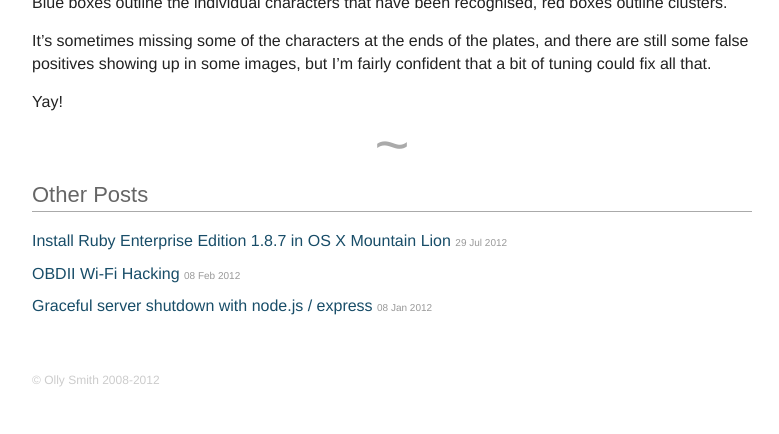
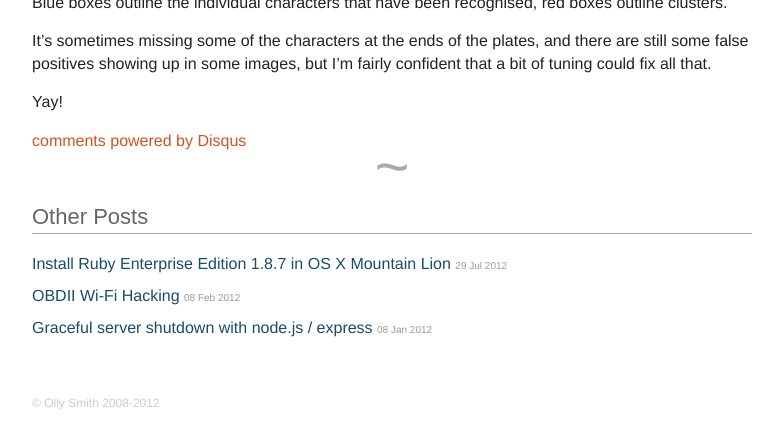
Before and after one commit to oesmith/oesmith.github.com, a Jekyll site: the page built from _posts/2009-09-24-looking-promising.md, in a window 1280 px wide, cut to the strip 576-1010 px from the top of the page. Shown: the whole strip, without its empty margins (248-1027 px from the left). Built offline with Jekyll 4.4.1, drawn with Linux system fonts in a browser that asks for light colours; some web fonts are replaced; comment, search, counter and statistics services are not loaded; before the commit the page ends 987 px from its top, so only the background shows below that; some of the changed lines change nothing that is shown.

Commit message:
Add jekyll.

```diff
--- a/_config.yml
+++ b/_config.yml
@@ -1 +1,2 @@
 auto: true
+lsi: true
--- a/_layouts/post.html
+++ b/_layouts/post.html
@@ -8,6 +8,17 @@
   </header>
   {{ content }}
   <footer>
+    <div id="disqus_thread"></div>
+    <script type="text/javascript">
+        var disqus_shortname = 'ollysmith';
+        (function() {
+            var dsq = document.createElement('script'); dsq.type = 'text/javascript'; dsq.async = true;
+            dsq.src = 'http://' + disqus_shortname + '.disqus.com/embed.js';
+            (document.getElementsByTagName('head')[0] || document.getElementsByTagName('body')[0]).appendChild(dsq);
+        })();
+    </script>
+    <noscript>Please enable JavaScript to view the <a href="http://disqus.com/?ref_noscript">comments powered by Disqus.</a></noscript>
+    <a href="http://disqus.com" class="dsq-brlink">comments powered by <span class="logo-disqus">Disqus</span></a>
   </footer>
 </article>
 
```
